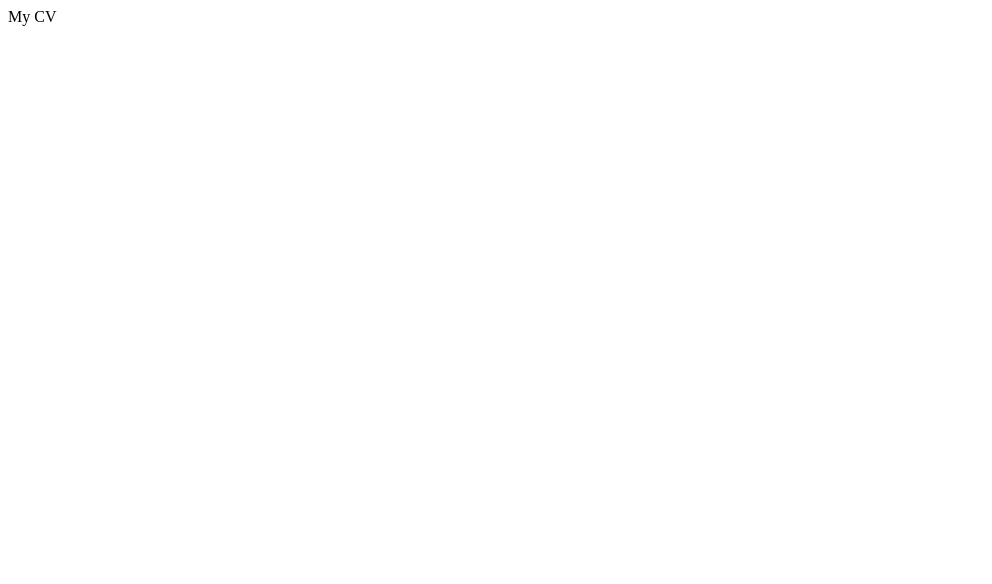
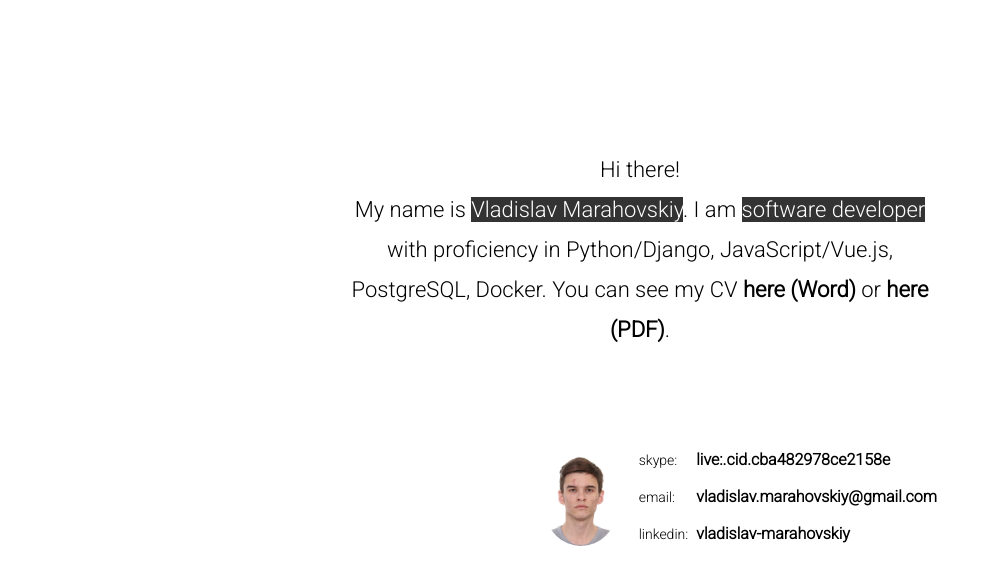
Before and after one commit to Chenger1/Chenger1.github.io, a plain HTML site: page index.html in a window 1280 px wide. Shown: the whole page, without its empty margins (0-992 px from the left). Drawn offline with Linux system fonts and the light colour scheme.

Commit message:
Update index.html

```diff
--- a/index.html
+++ b/index.html
@@ -1,11 +1,51 @@
 <!DOCTYPE html>
-<html lang="en">
-<head>
-    <meta charset="UTF-8">
-    <meta name="viewport" content="width=device-width, initial-scale=1.0">
-    <title>Vladislav Marahovskiy</title>
-</head>
-<body>
-    My CV
-</body>
+<html>
+	<head>
+		<meta charset="utf-8">
+		<title>Vladislav Marahovskiy</title>
+		<link href='https://fonts.googleapis.com/css?family=Roboto:300,300italic' rel='stylesheet' type='text/css'>
+		<link rel="stylesheet" href="index.css">
+		<link rel="icon" type="image/jpeg" href="marahovskiy.jpg" />
+	</head>
+	<body>
+		<div class="content">
+			<div class="intro">
+				<span>Hi there!</span><br/>
+				<span>My name is <span class="highlight">Vladislav Marahovskiy</span>. I am  <span class="highlight">software developer</span></span><br/>
+                <span>with proficiency in Python/Django, JavaScript/Vue.js, PostgreSQL, Docker. You can see my CV <a href="https://github.com/Chenger1/Chenger1.github.io/blob/master/docs/Marahovskiy.%20CV.docx"><span class="highlight-gray">here (Word)</span></a>
+            or <a href="https://github.com/Chenger1/Chenger1.github.io/blob/master/docs/Marahovskiy.%20CV.pdf"><span class="highlight-gray">here (PDF)</span></a>.</span>
+			</div>
+			<table>
+				<tr>
+					<td rowspan="3">
+						<img src="marahovskiy.jpg" alt="Vladislav Marahovskiy" title="Vladislav Marahovskiy"/>
+                    </td>
+					<td>
+						<span>skype:</span>
+					</td>
+					<td>
+						<a href="live:.cid.42273e3381fb8202">live:.cid.cba482978ce2158e</a>
+                    </td>
+				</tr>
+				<tr>
+					<td>
+						<span>email:</span>
+					</td>
+					<td>
+						<a href="vladislav.marahovskiy@gmail.com">vladislav.marahovskiy@gmail.com</a>
+					</td>
+
+				</tr>
+				<tr>
+					<td>
+						<span>linkedin:</span>
+					</td>
+					<td>
+						<a href="https://www.linkedin.com/in/vladislav-marahovskiy/">vladislav-marahovskiy</a>
+                    </td>
+
+                </tr>
+			</table>
+		</div>
+	</body>
 </html>
```
